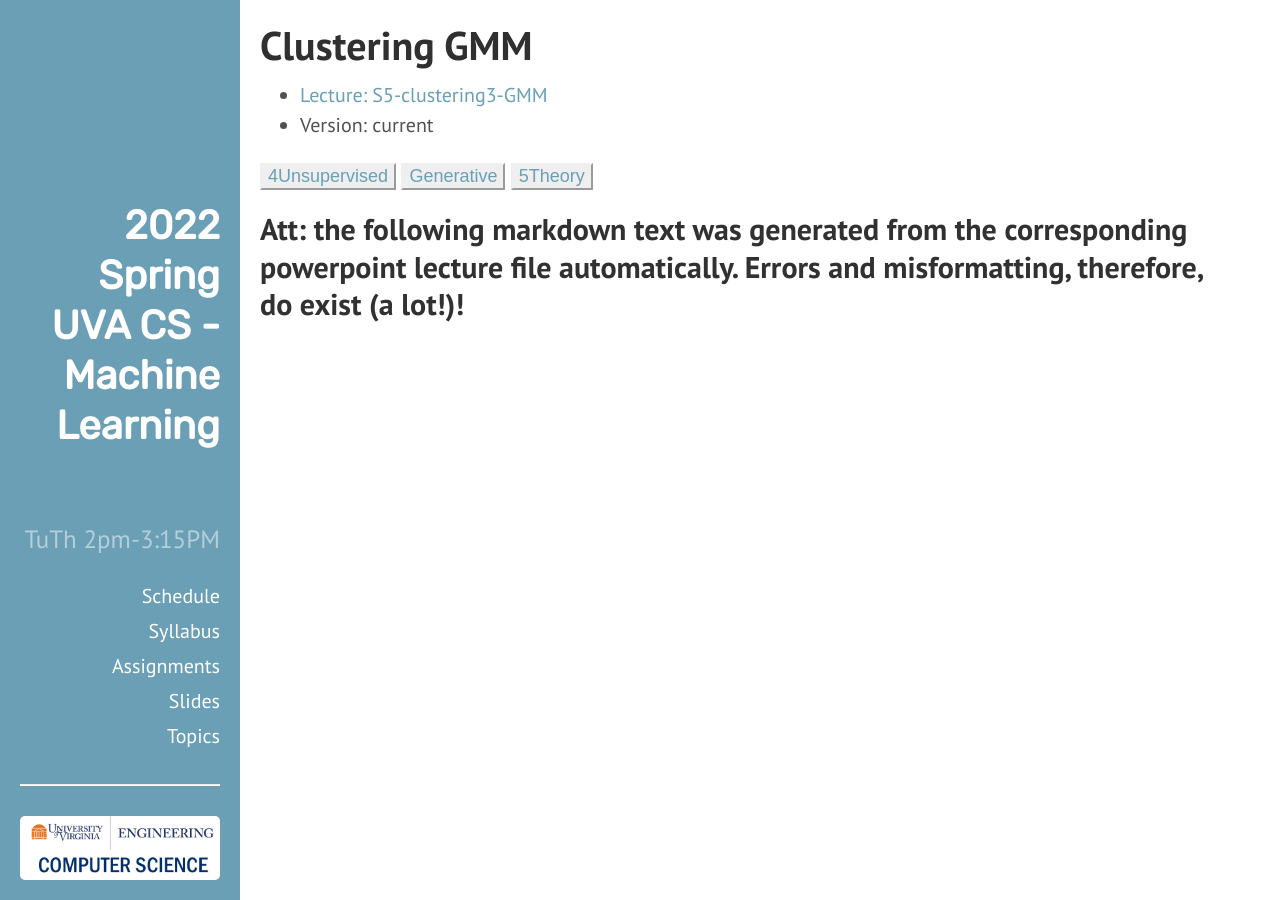
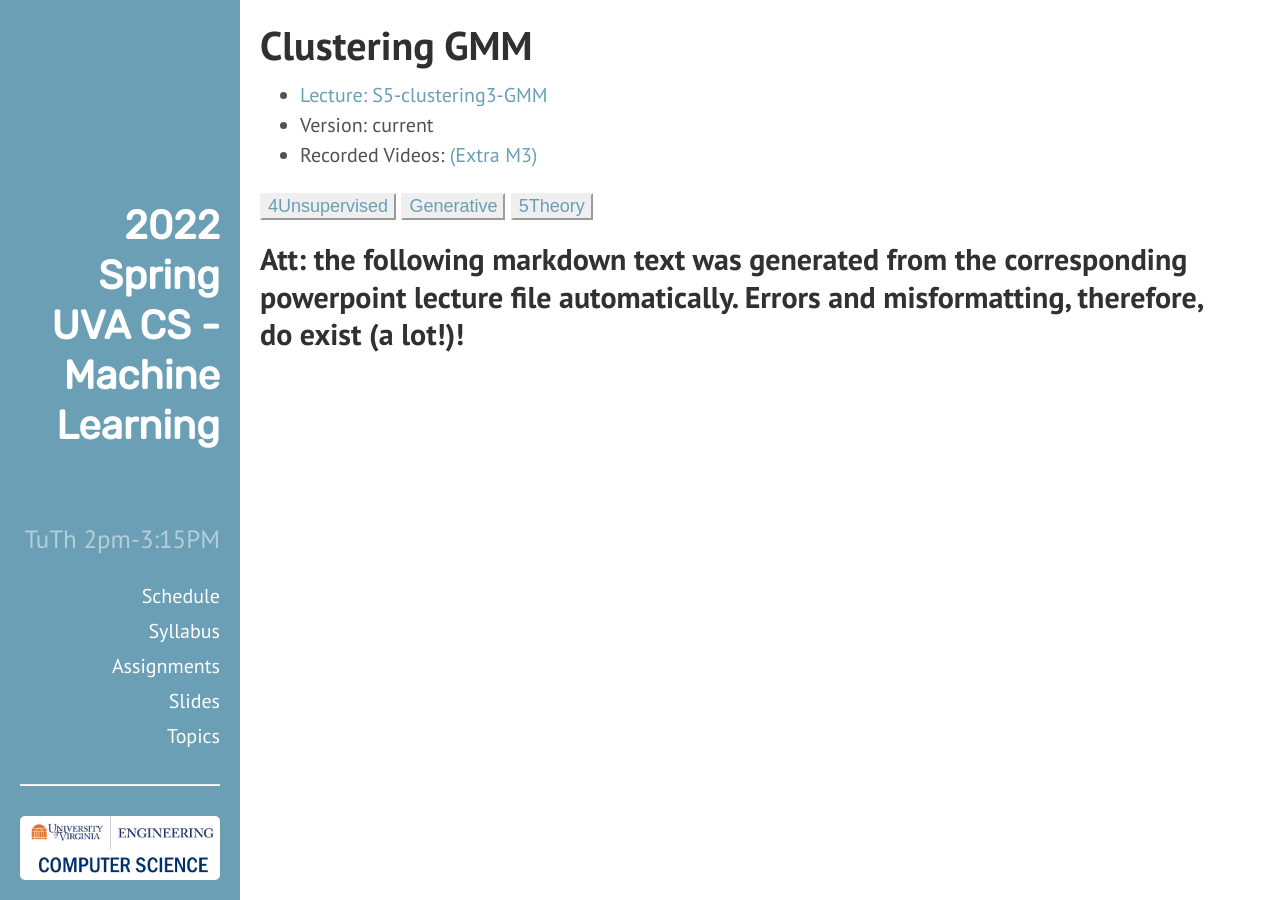
Before and after one commit to qiyanjun/2022sp-UVA-CS-MachineLearningDeep, a Jekyll site: the page built from _contents/S5-L0A-GMM.md, in a window 1280 px wide. Built offline with Jekyll 4.4.1, drawn with Linux system fonts in a browser that asks for light colours.

Commit message:
minor order shift

```diff
--- a/_contents/S5-L0A-GMM.md
+++ b/_contents/S5-L0A-GMM.md
@@ -3,7 +3,7 @@ layout: post
 title: Clustering GMM
 lecture: S5-clustering3-GMM
 lectureVersion: current
-video:
+video: <a href="https://youtu.be/pmNPXpj0eK4">(Extra M3)</a>
 notes:
 categories: tabular
 extra: true
```
Also changed, not shown: _contents/S5-L02-kMeans.md (+1 -1 lines).
